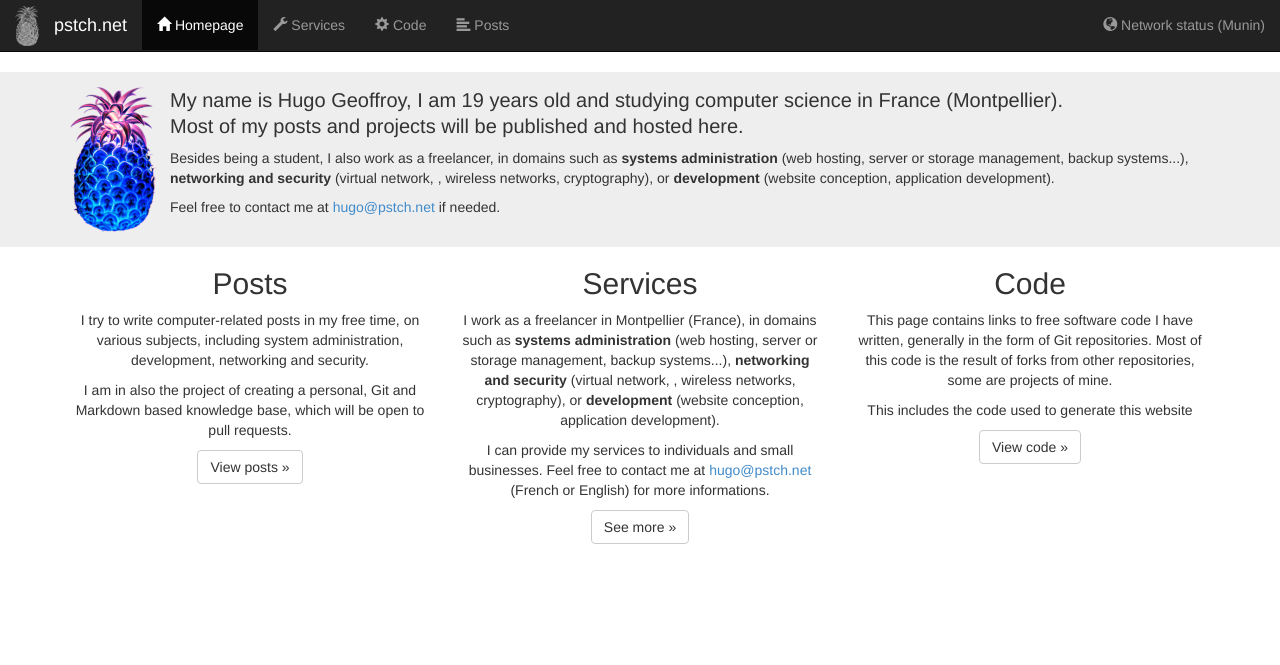
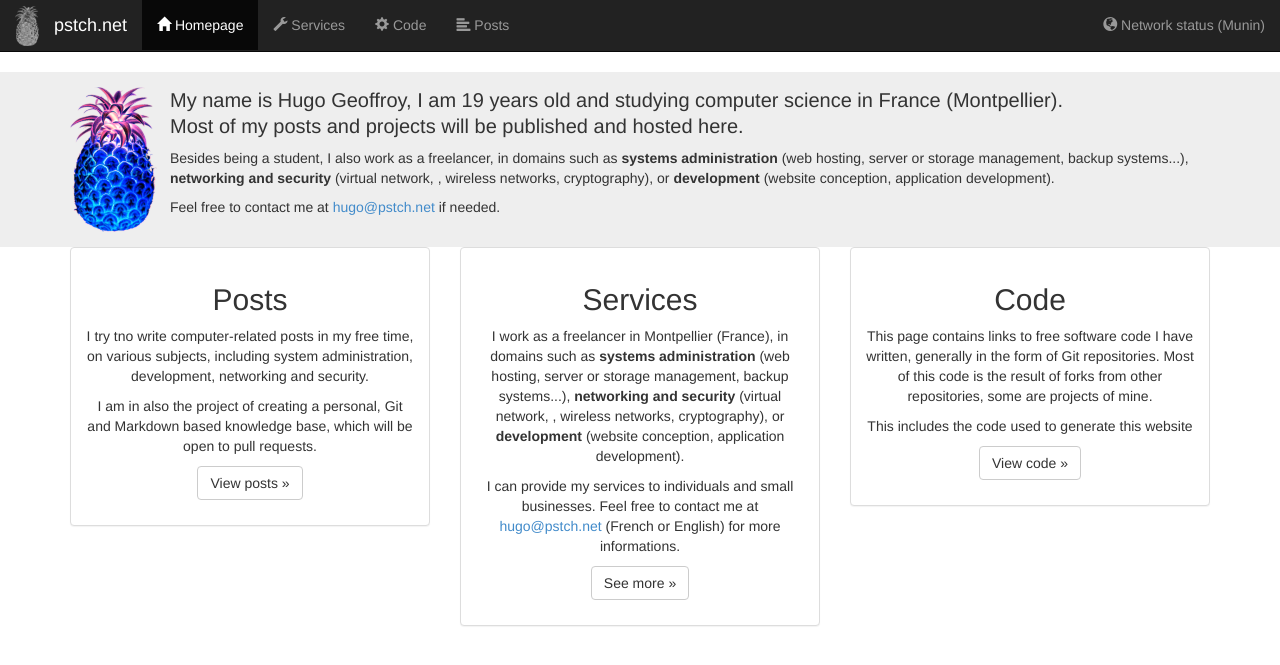
Before and after one commit to pstch/pstch-www, a Jekyll site: the page built from index.html, in a window 1280 px wide. Shown: the top 665 px of the page. Built offline with Jekyll 4.4.1, drawn with Linux system fonts in a browser that asks for light colours.

Commit message:
New design with bootstrap

```diff
--- a/index.html
+++ b/index.html
@@ -17,18 +17,28 @@ title: pstch.net
   <!-- Example row of columns -->
   <div class="row">
     <div class="col-lg-4">
+      <div class="panel panel-default">
+	<div class="panel-body">
 	  <h2>Posts</h2>
-      <p>I try to write computer-related posts in my free time, on various subjects, including system administration, development, networking and security.</p>
+	  <p>I try tno write computer-related posts in my free time, on various subjects, including system administration, development, networking and security.</p>
 	  <p>I am in also the project of creating a personal, Git and Markdown based knowledge base, which will be open to pull requests.</p>
 	  <p><a class="btn btn-default" href="#">View posts &raquo;</a></p>
 	</div>
+      </div>
+    </div>
     <div class="col-lg-4">
+      <div class="panel panel-default">
+	<div class="panel-body">
 	  <h2>Services</h2>
 	  <p>I work as a freelancer in Montpellier (France), in domains such as <strong>systems administration</strong> (web hosting, server or storage management, backup systems...), <strong>networking and security</strong> (virtual network, , wireless networks, cryptography), or <strong>development</strong> (website conception, application development).</p>
 	  <p>I can provide my services to individuals and small businesses. Feel free to contact me at <a href="mailto:hugo@pstch.net">hugo@pstch.net</a> (French or English) for more informations.
 	  <p><a class="btn btn-default" href="#">See more &raquo;</a></p>
 	</div>
+      </div>
+    </div>
     <div class="col-lg-4">
+      <div class="panel panel-default">
+	<div class="panel-body">
 	  <h2>Code</h2>
 	  <p>This page contains links to free software code I have written, generally in the form of Git repositories. Most of this code is the result of forks from other repositories, some are projects of mine.</p>
 	  <p>This includes the code used to generate this website</p>
@@ -36,3 +46,5 @@ title: pstch.net
 	</div>
       </div>
     </div>
+  </div>
+</div>
```
Lines whose indentation alone changed are shown as unchanged.
